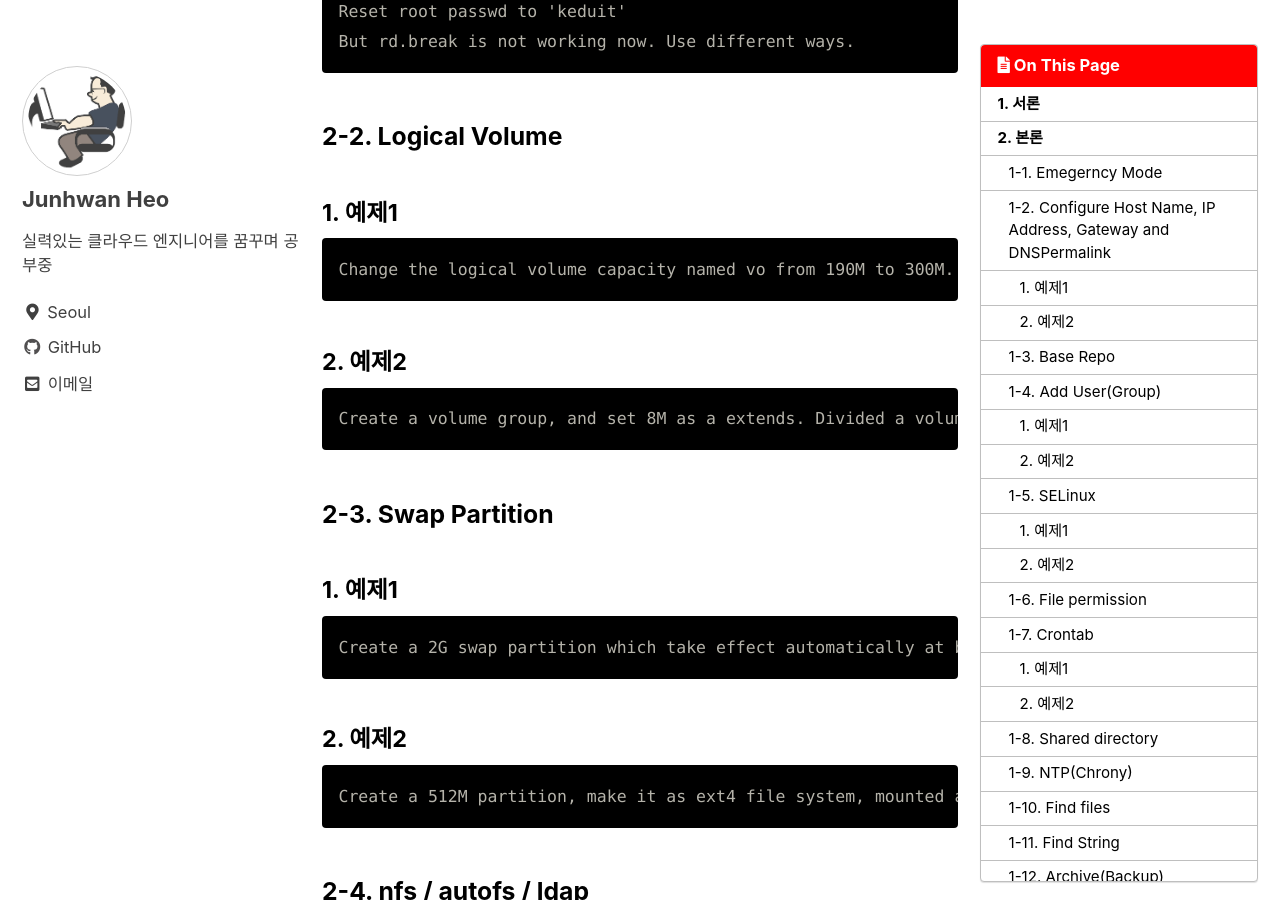
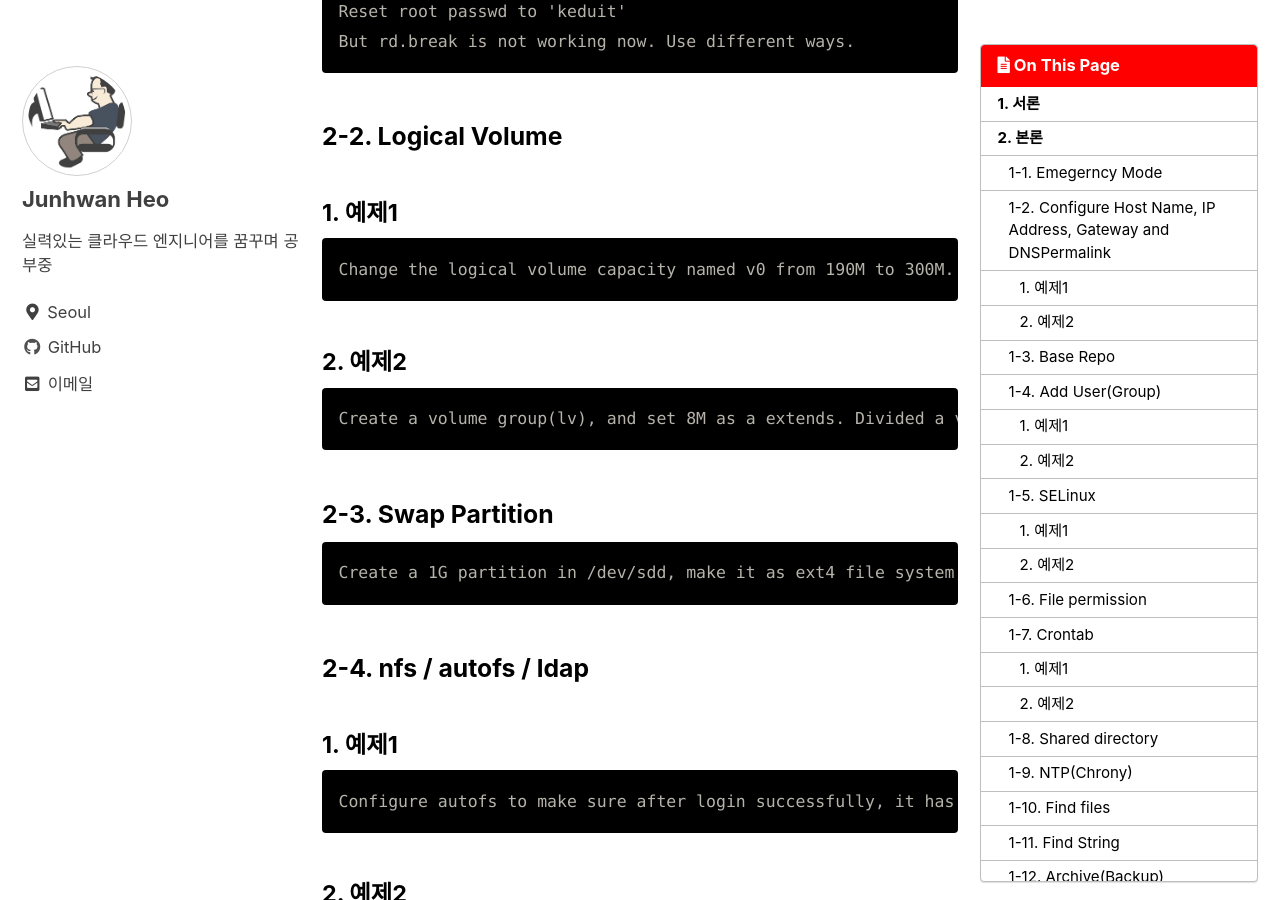
Before and after one commit to holeman4110/holeman4110.github.io, a Jekyll site: the page built from _posts/2023-02-19-rhcsa4.md, in a window 1280 px wide and 900 px high, scrolled down 4411 px. Built offline with Jekyll 4.4.1, drawn with Linux system fonts in a browser that asks for light colours; cached includes are drawn as plain includes; a script bundle is joined from its source files by our own code; comment, search, counter and statistics services are not loaded.

Commit message:
Update 2023-02-19-rhcsa4.md

````diff
--- a/_posts/2023-02-19-rhcsa4.md
+++ b/_posts/2023-02-19-rhcsa4.md
@@ -172,27 +172,19 @@ But rd.break is not working now. Use different ways.
 #### 1. 예제1
 
 ```
-Change the logical volume capacity named vo from 190M to 300M. and the size of the floating range should set between 280 and 320. (This logical volume has been mounted in advance.)
+Change the logical volume capacity named v0 from 190M to 300M. and the size of the floating range should set between 280 and 320. (This logical volume has been mounted in advance.)
 ```
 
 #### 2. 예제2
 
 ```
-Create a volume group, and set 8M as a extends. Divided a volume group containing 50 extends on volume group lv (lvshare), make it as ext4 file system, and mounted automatically under /mnt/data. And the size of the floating range should set between 380M and 400M.
+Create a volume group(lv), and set 8M as a extends. Divided a volume group containing 50 extends on volume group lv (lvshare), make it as xfs file system, and mounted automatically under /dev/sdc. And the size of the floating range should set between 380M and 400M.
 ```
 
 ### 2-3. Swap Partition
 
-#### 1. 예제1
-
 ```
-Create a 2G swap partition which take effect automatically at boot-start, and it should not affect the original swap partition.
-```
-
-#### 2. 예제2
-
-```
-Create a 512M partition, make it as ext4 file system, mounted automatically under /mnt/data and which take effect automatically at boot-start. Use fdisk for making swapfile.
+Create a 1G partition in /dev/sdd, make it as ext4 file system, mounted automatically under /mnt/data and which take effect automatically at boot-start. Use fdisk for making swapfile.
 ```
 
 ### 2-4. nfs / autofs / ldap
````
